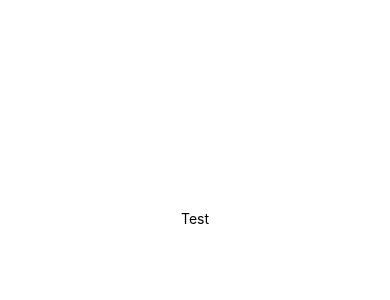
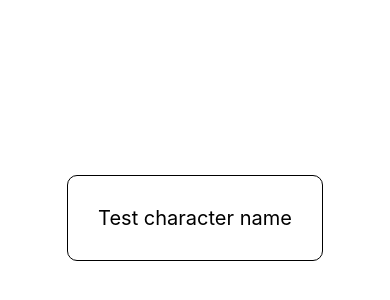
Before and after one commit to frankmangone/cards-game, a React Native app: screen / in a window 390 px wide. Shown: the part 204-504 px from the top of the page. Built offline with nearby package versions, Linux system fonts and the light colour scheme.

Commit message:
Places SwipeableCard in the App

```diff
--- a/src/components/SwipeableCard.tsx
+++ b/src/components/SwipeableCard.tsx
@@ -2,7 +2,11 @@ import { VFC } from 'react'
 import { Animated } from 'react-native'
 import styled from 'styled-components/native'
 
-const Wrapper = styled(Animated.View)``
+const Wrapper = styled(Animated.View)`
+  border: 1px solid black;
+  border-radius: 10px;
+  padding: 30px;
+`
 
 const Text = styled.Text`
   font-size: 20px;
--- a/src/screens/MainGame.tsx
+++ b/src/screens/MainGame.tsx
@@ -1,10 +1,11 @@
 import { VFC } from 'react'
-import { View, Text } from 'react-native'
+import { View } from 'react-native'
+import SwipeableCard from '@components/SwipeableCard'
 
 const MainGame: VFC = () => {
   return (
     <View>
-      <Text>Test</Text>
+      <SwipeableCard />
     </View>
   )
 }
```
